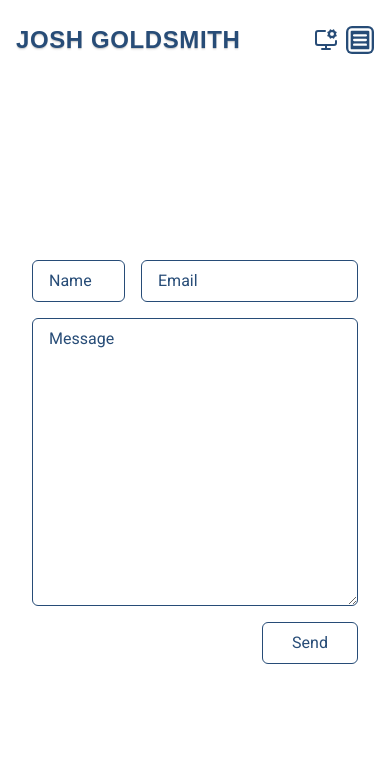
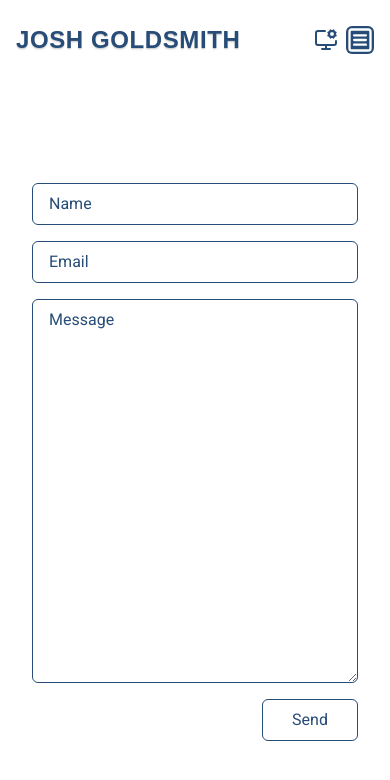
Before and after one commit to jgold3/portfolio, a Next.js app: page /contact in a window 390 px wide. Shown: the top 780 px of the page. Built offline with nearby package versions, Linux system fonts and the light colour scheme; a web font is replaced by a local one.

Commit message:
Contact form layout small screens

```diff
--- a/src/components/ContactForm.tsx
+++ b/src/components/ContactForm.tsx
@@ -20,7 +20,7 @@ function ContactForm() {
   };
 
   return (
-    <div className="grid w-full max-w-4xl grid-cols-1 gap-4 sm:grid-cols-2">
+    <div className="flex w-full flex-col gap-4 sm:grid sm:max-w-4xl sm:grid-cols-2">
       <input
         className="w-full rounded-md border border-primary px-4 py-2 font-primary text-primary placeholder:text-primary focus:ring-1 focus:ring-primary focus:outline-none sm:max-w-sm"
         type="text"
@@ -38,7 +38,7 @@ function ContactForm() {
         onChange={handleChange}
       />
       <textarea
-        className="col-span-2 h-72 max-h-72 w-full rounded-md border border-primary px-4 py-2 font-primary text-primary placeholder:text-primary focus:ring-1 focus:ring-primary focus:outline-none"
+        className="h-96 max-h-96 w-full rounded-md border border-primary px-4 py-2 font-primary text-primary placeholder:text-primary focus:ring-1 focus:ring-primary focus:outline-none sm:col-span-2 sm:h-72 sm:max-h-72"
         name="message"
         placeholder="Message"
         value={formData.message}
@@ -47,7 +47,7 @@ function ContactForm() {
       <button
         onClick={handleSubmit}
         disabled={isDisabled}
-        className="col-start-2 w-24 justify-self-end rounded-md border border-primary px-4 py-2 font-primary text-primary transition-colors active:bg-secondary sm:hover:bg-secondary"
+        className="ml-auto w-24 rounded-md border border-primary px-4 py-2 font-primary text-primary transition-colors active:bg-secondary sm:col-start-2 sm:justify-self-end sm:hover:bg-secondary"
       >
         Send
       </button>
```
